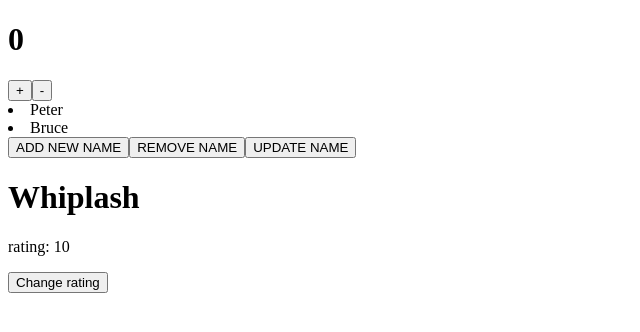
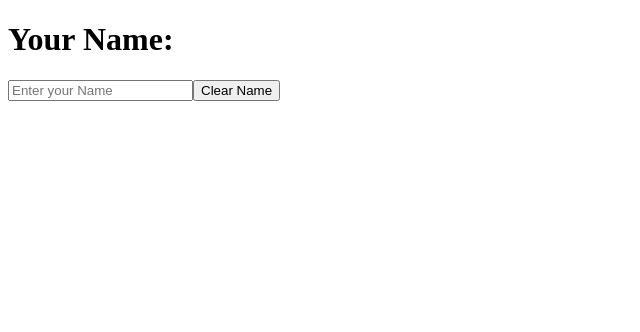
Before and after one commit to Hrisshhii/react-practice, a React (Vite) app in the folder react-basics/: page / in a window 1280 px wide. Shown: the top 332 px of the page, without its empty margins (0-640 px from the left). Built offline with nearby package versions, Linux system fonts and the light colour scheme.

Commit message:
useEffect basics

```diff
--- a/react-basics/src/App.jsx
+++ b/react-basics/src/App.jsx
@@ -1,9 +1,9 @@
 import './App.css';
-import Hooks from './components/Hooks';
+import {Example} from './components/Hooks';
 function App() {
   return (
     <>
-      <Hooks />
+      <Example />
     </>
   )
 }
--- a/react-basics/src/components/Hooks.jsx
+++ b/react-basics/src/components/Hooks.jsx
@@ -2,10 +2,40 @@
 - state is a way to store and manage data that can change over time and affect how component renders. Defined using useState Hook having initial value and a updator function.
 --const [data,changeData]=useState()
 
-
+- useeffect lets you perform side effects in function components and control when they run using a dependency array.
 */
 
-import React,{useState} from 'react'
+import React,{useState,useEffect} from 'react'
+
+
+export function Example(){
+  const [name,setName]=useState(()=>{
+    const savedName=localStorage.getItem('name');
+    return savedName? JSON.parse(savedName):"";
+    // if (!savedName) return '';
+    // const parsed=JSON.parse(savedName);
+    // return typeof parsed==='string'? parsed:parsed.name;
+  });
+
+  useEffect(()=>{
+    localStorage.setItem("name",JSON.stringify(name))
+  },[name]);
+
+  const handleChange=(event)=>{
+    setName(event.target.value);
+  };
+
+  const handleClear=()=>setName("");
+
+  return (
+    <>
+      <h1>Your Name: {name}</h1>
+      <input type="text" value={name} onChange={handleChange} placeholder='Enter your Name'/>
+      <button onClick={handleClear}>Clear Name</button>
+    </>
+  );
+};
+
 
 const Hooks = () => {
   const [count,setCount]=useState(0);
@@ -34,7 +64,7 @@
       <button onClick={decrement}> - </button>
 
       {names.map(fr=>(
-        <li key={crypto.randomUUID}>{fr}</li>
+        <li key={crypto.randomUUID()}>{fr}</li>
       ))}
       <button onClick={addName}>ADD NEW NAME</button>
       <button onClick={removeName}>REMOVE NAME</button>
```
